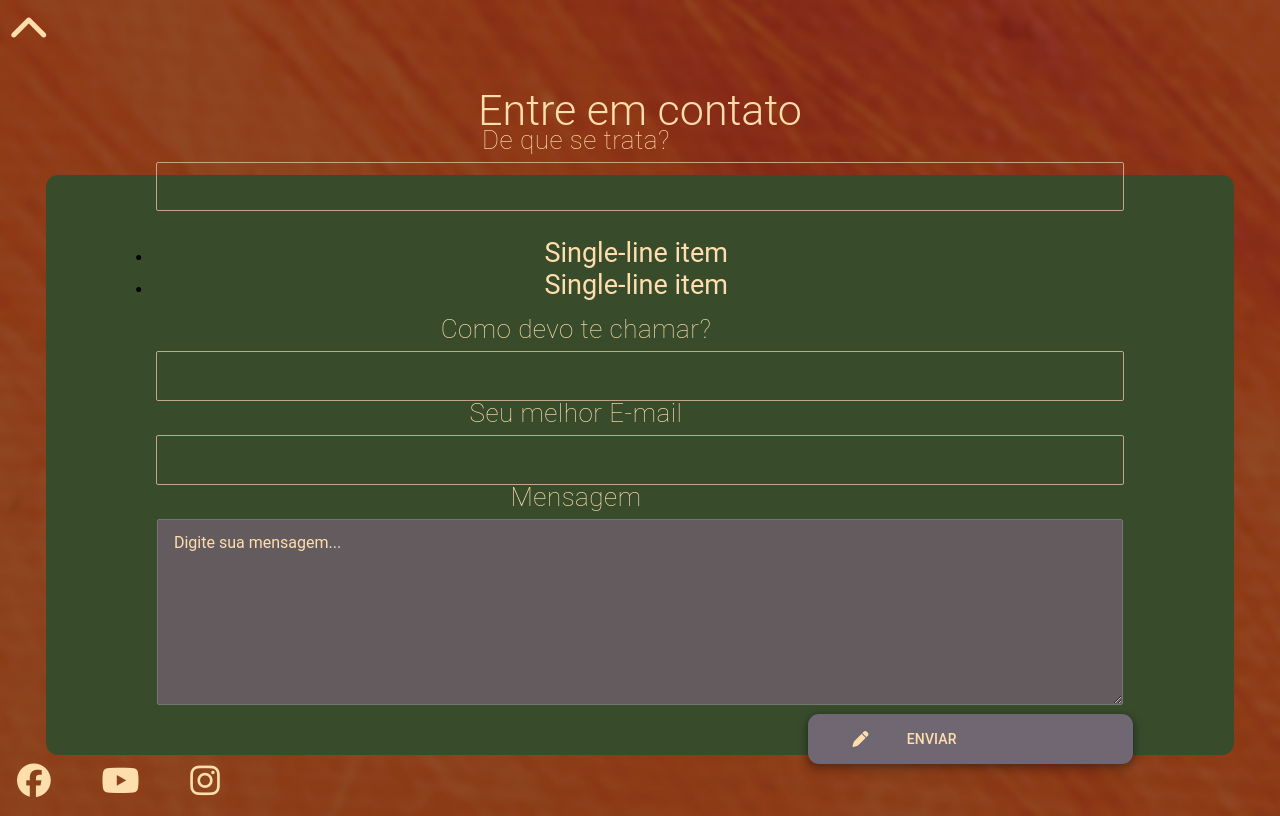
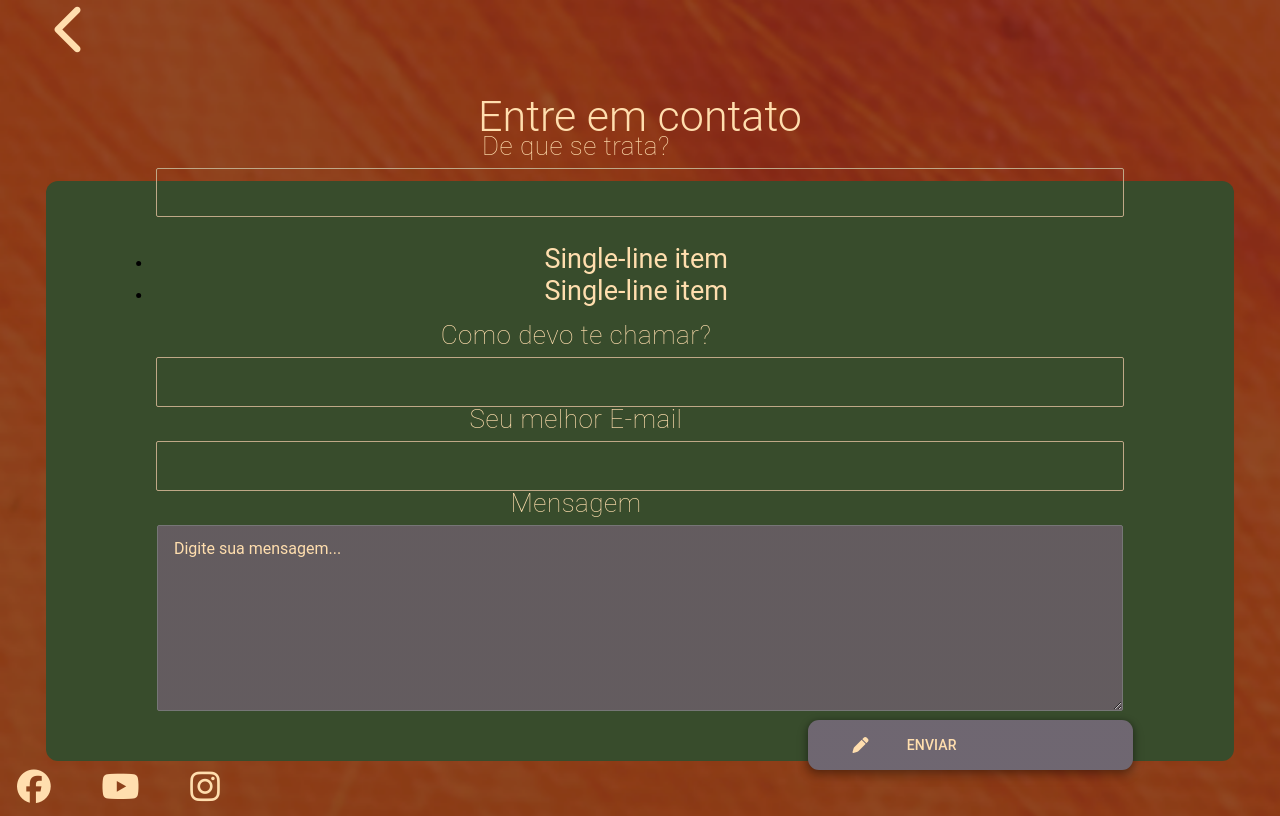
Before and after one commit to BCorbano/BCorbano.github.io, a website with bundled scripts: page contato.html in a window 1280 px wide. Built offline with nearby package versions, Linux system fonts and the light colour scheme.

Commit message:
Bug fix
menu bugs

```diff
--- a/contato.html
+++ b/contato.html
@@ -17,7 +17,7 @@
 
 <body>
     <section id="contato">
-        <a href="#hero"><i class="fa-solid fa-chevron-up"></i></a>
+        <a href="index.html"><i class="fa-solid fa-chevron-left"></i></a>
         <h2 id="contatoTitle">Entre em contato</h2>
         <!-- Alterar action e input hidden no deploy -->
         <form action="https://formsubmit.co/bcorbano@gmail.com" method="POST" class="card">
--- a/style.css
+++ b/style.css
@@ -42,7 +42,7 @@ a, h2, h3, h4, h5, p, i, span, label, button,::placeholder{
 }
 
 h1 {
-    font-family: 'Palatino Linotype', serif;
+    font-family: 'Lobster', serif;
     font-style: bold;
     font-weight: 700;
     font-size: 2.75em;
@@ -525,9 +525,9 @@ span {
     font-size: 1.6875rem;
 }
 
-.fa-xmark, .fa-chevron-left, .fa-chevron-up {
-    font-size: 5vh;
-    padding-left: 1%;
+.fa-xmark, .fa-chevron-left {
+    font-size: 6.5vh;
+    padding-left: 80%;
     margin-right: 2vw;
 }
 
```
Also changed, not shown: destaques.html (+3 -2 lines), footer.html (added, +19 -0 lines), index.html (+1 -1 lines), perfil.html (+1 -1 lines).
